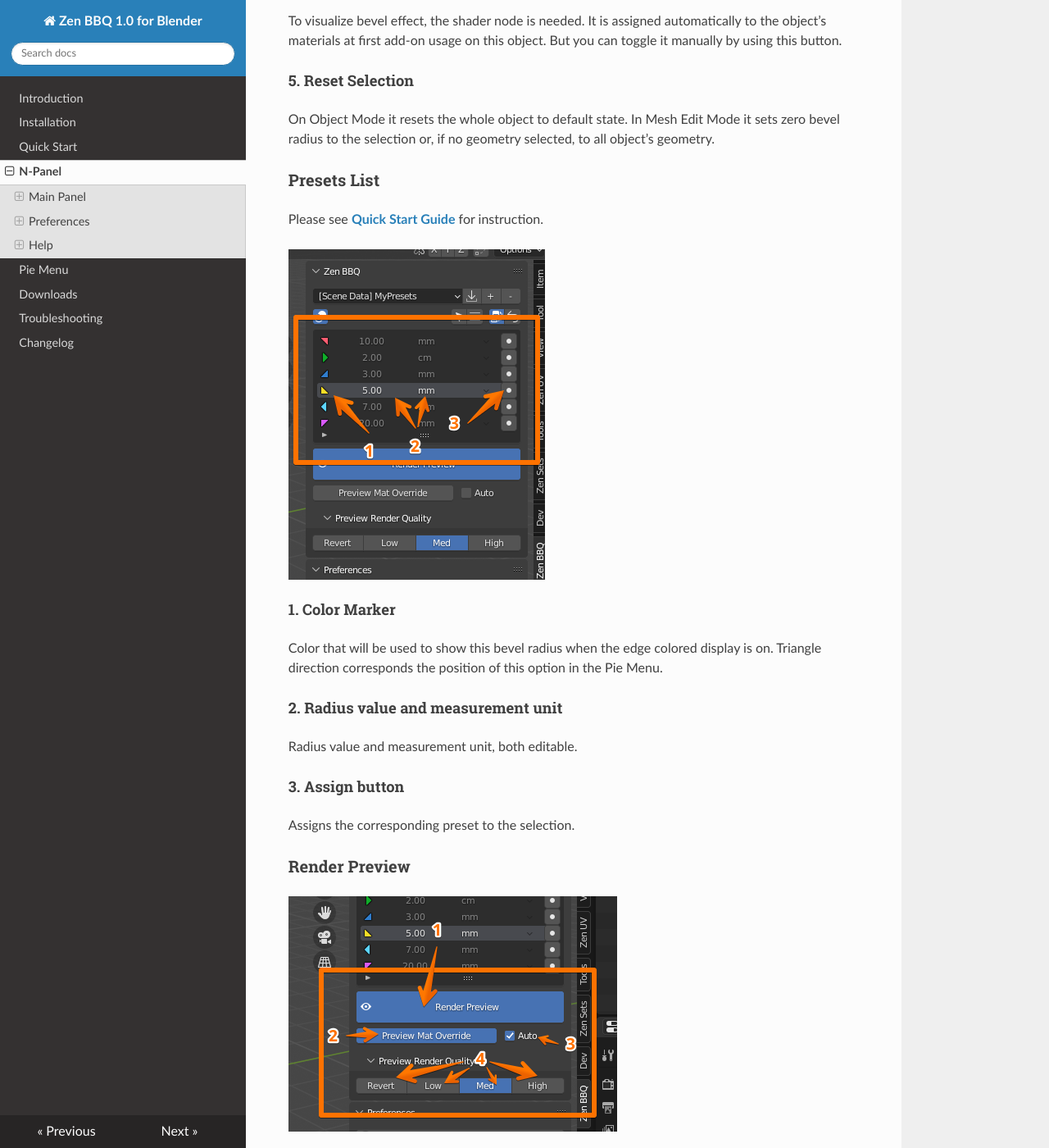
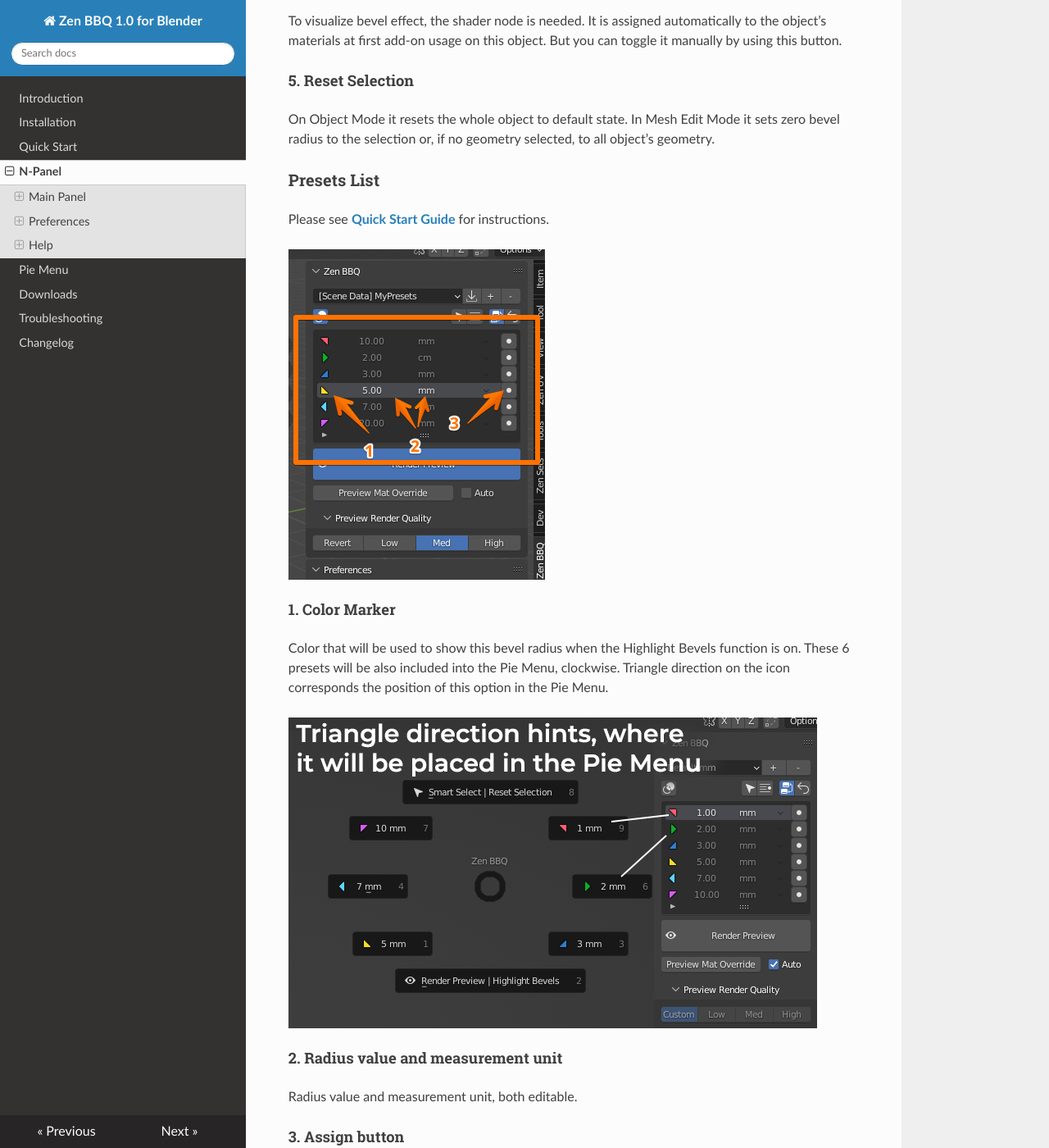
Before and after one commit to zen-masters/Zen-BBQ, an MkDocs documentation site: the page built from mkdocs/npanel.md, in a window 1280 px wide and 1400 px high, scrolled down 1921 px. Shown: the whole window at 82% size. Built offline with MkDocs 1.6.1, drawn with Linux system fonts in a browser that asks for light colours; nearby versions of some CDN libraries; some of the changed text lies outside the part shown.

Commit message:
Some pre-release updates

```diff
--- a/mkdocs/npanel.md
+++ b/mkdocs/npanel.md
@@ -4,7 +4,7 @@
 
 ### Preset Group Selection
 
-Please see [**Quick Start Guide**](quickstart.md#managing-presets) for instruction.
+Please see [**Quick Start Guide**](quickstart.md#managing-presets) for instructions.
 
 ![Main Panel Preset Group Selection](img/bbq-screens/npanel/main-preset-group-selection.png)
 
@@ -21,9 +21,9 @@
 
 ![Main Panel Tools Block](img/bbq-screens/npanel/main-tools-block.png)
 
-#### 1. Toggle Colored Edge Display On/Off
+#### 1. Toggle Highlight Bevels On/Off
 
-Available only in Mesh Edit Mode. Toggles Colored Edge Highlighting.
+Available only in Mesh Edit Mode. Toggles Highlight Bevels function on/off.
 
 #### 2. Smart Select
 
@@ -44,13 +44,15 @@
 
 ### Presets List
 
-Please see [**Quick Start Guide**](quickstart.md#managing-presets) for instruction.
+Please see [**Quick Start Guide**](quickstart.md#managing-presets) for instructions.
 
 ![Main Panel Presets List](img/bbq-screens/npanel/main-presets-list.png)
 
 #### 1. Color Marker
 
-Color that will be used to show this bevel radius when the edge colored display is on. Triangle direction corresponds the position of this option in the Pie Menu.
+Color that will be used to show this bevel radius when the Highlight Bevels function is on. These 6 presets will be also included into the Pie Menu, clockwise. Triangle direction on the icon corresponds the position of this option in the Pie Menu.
+
+![Pie Menu Corresponcence](img/bbq-screens/npanel/preset-list-piemenu-correspondence.png)
 
 #### 2. Radius value and measurement unit
 
```
Also changed, not shown: mkdocs/piemenu.md (+2 -1 lines), mkdocs/quickstart.md (+4 -4 lines), mkdocs/img/bbq-screens/npanel/preset-list-piemenu-correspondence.png (added), mkdocs/img/promo-images/Carburetor_Before_After.jpg, mkdocs/img/promo-images/Carburetor_Colorized_Display.jpg, mkdocs/img/promo-images/Carburetor_Controllable_Radii.jpg, mkdocs/img/promo-images/Carburetor_Nosew.jpg (deleted).
